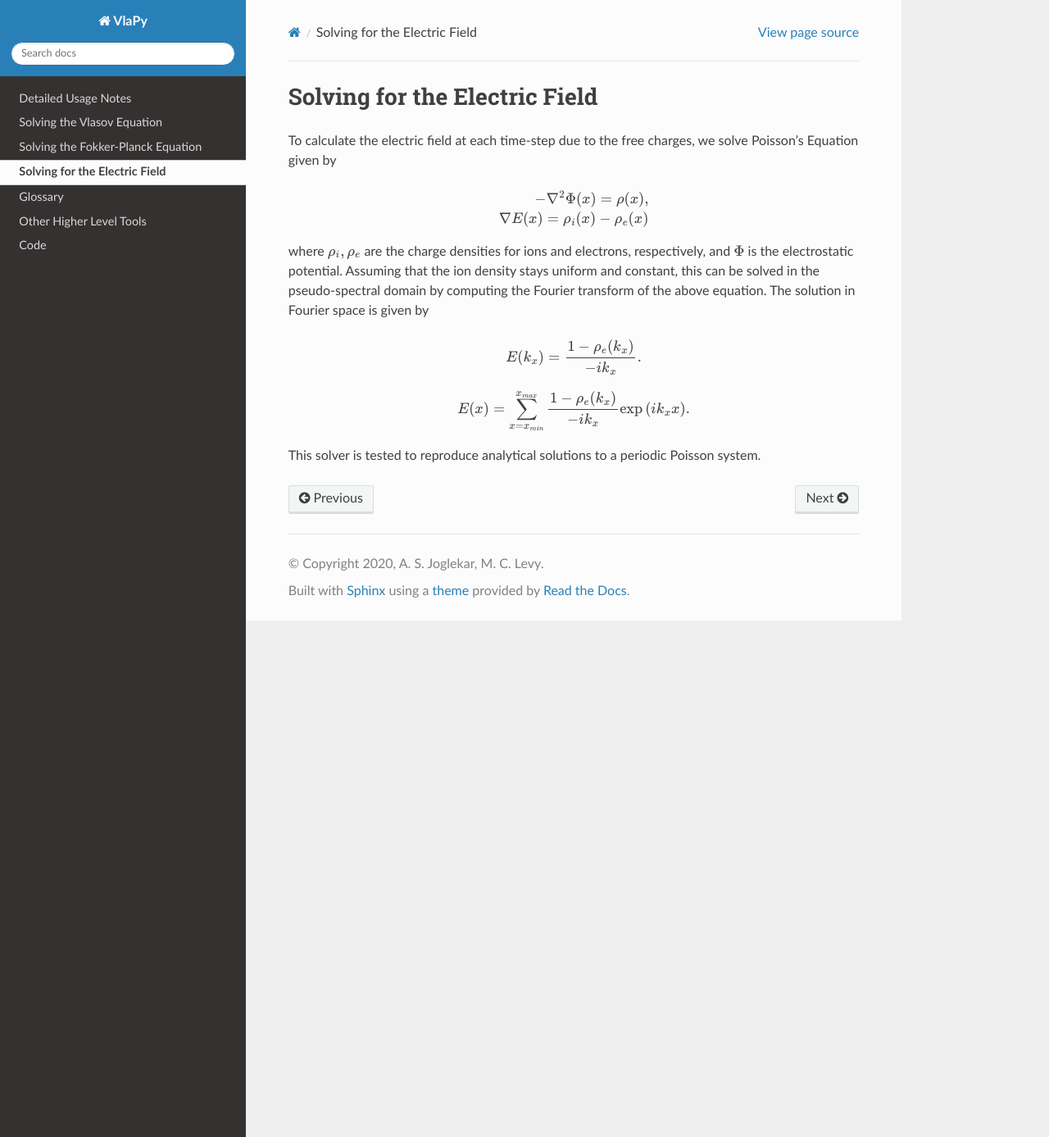
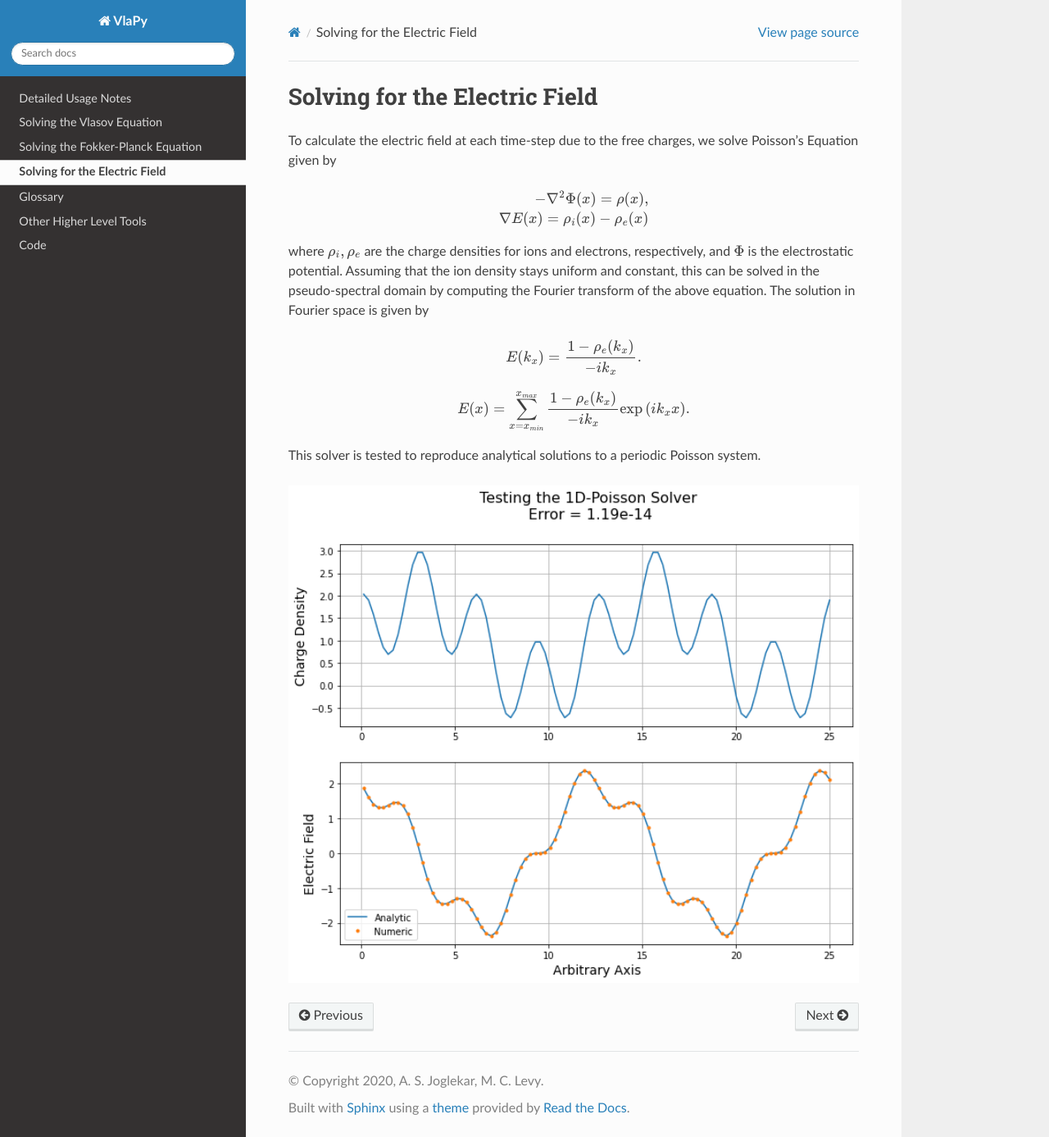
Before and after one commit to joglekara/VlaPy, a Sphinx documentation site: the page built from docs/electricfield.rst, in a window 1280 px wide and 1387 px high. Shown: the whole window at 82% size. Built offline with Sphinx 7.4.7 and the Read the Docs theme 2.0.0, drawn with Linux system fonts in a browser that asks for light colours.

Commit message:
poisson solver

```diff
--- a/docs/electricfield.rst
+++ b/docs/electricfield.rst
@@ -19,3 +19,6 @@
     E(x) = \sum_{x={x_{min}}}^{x_{max}}\frac{1 - \rho_e(k_x)}{-i k_x} \exp{(i k_x x)}.
 
 This solver is tested to reproduce analytical solutions to a periodic Poisson system.
+
+.. image:: images/poisson_solver.png
+   :width: 900
--- a/docs/fokker-planck.rst
+++ b/docs/fokker-planck.rst
@@ -52,7 +52,7 @@
 This solver is tested to
 1) return df/dt = 0 if a Maxwell-Boltzmann distribution is provided as input
 2) conserve density, energy, and depending on the operator, velocity.
-3) relax to an operator-dependent Maxwellian of the right temperature and drift velocity
+3) relax to an operator-dependent Maxwellian of the right temperature and drift velocity.
 
 These tests are illustrated in `notebooks/test_fokker_planck.ipynb` and below:
 
```
